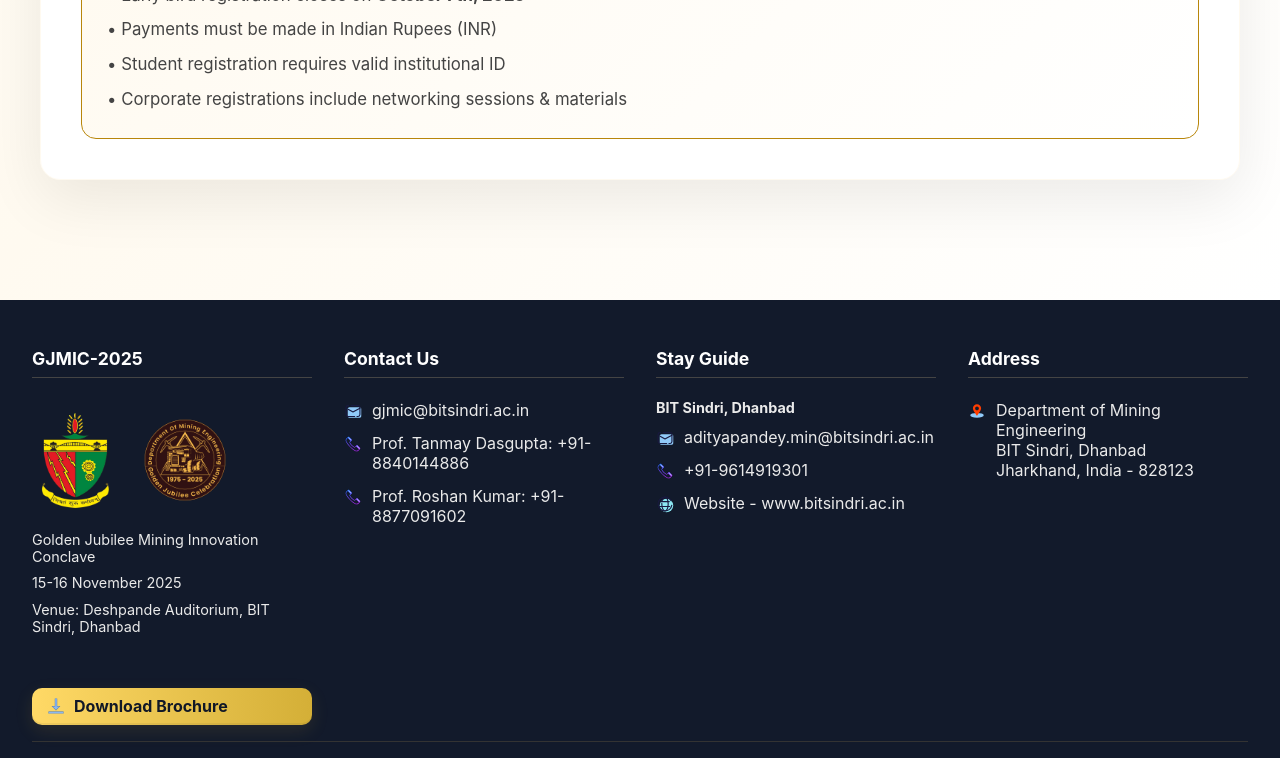
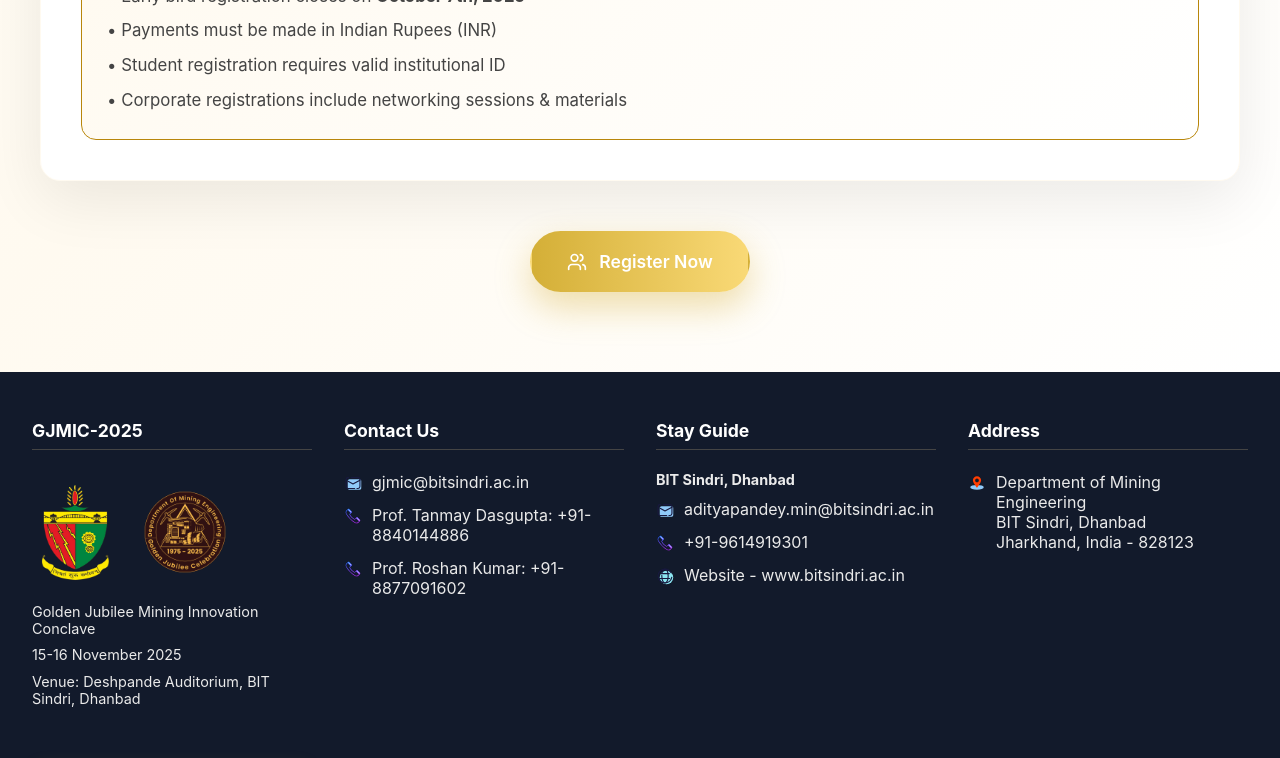
Before and after one commit to AbhishekBaske/gjmic, a React (Vite) app: page /register in a window 1280 px wide. Shown: the part 1131-1889 px from the top of the page. Built offline with nearby package versions, Linux system fonts and the light colour scheme.

Commit message:
link added

```diff
--- a/src/App.jsx
+++ b/src/App.jsx
@@ -23,6 +23,7 @@
 
 const MainContent = styled.main`
   flex: 1;
+  padding-top: 90px; /* Account for fixed navbar height */
 `;
 
 const FooterWrapper = styled.footer`
--- a/src/Components/CallForPapers.jsx
+++ b/src/Components/CallForPapers.jsx
@@ -241,7 +241,7 @@
       <Header>
         <MainTitle className="reveal">Call for <span>Papers</span></MainTitle>
         <Subtitle className="reveal">
-          Share your innovative research and contribute to the Golden Jubilee Mining Innovation Conclave 2025. Join mining professionals, researchers, and industry experts in celebrating 50 years of excellence while shaping the future of mining technology and sustainable practices.
+          Share your innovative research and contribute to the Golden Jubilee Mining Innovation Conclave 2025. Join mining professionals, researchers, and industry experts in celebrating 50 years of excellence while shaping the future of mining technology and sustainable practices.Your paper will be published in our souvenir.
         </Subtitle>
         <ButtonContainer className="reveal">
           <PrimaryButton><FaDownload /> Download template for Abstract</PrimaryButton>
--- a/src/Components/Committee.jsx
+++ b/src/Components/Committee.jsx
@@ -125,7 +125,7 @@
     white-space: pre-line;
     color: #bbbbbb;
     font-size: 0.95rem;
-    text-align: justify;
+    text-align: center;
   }
 
   .member-contact {
@@ -180,7 +180,7 @@
   }, []);
 
   const organisingCommittee = [
-    { name: "Shri Rahul Kumar Purwar, IAS", role: "Chief Patron", dept: "Principal Secretary (Department of Higher and Technical Education)\nGovernment of Jharkhand" },
+    { name: "Shri Rahul Kumar Purwar, IAS", role: "Chief Patron", dept: "Principal Secretary\n (Department of Higher and Technical Education)\nGovernment of Jharkhand" },
   ];
 
   const secondRow = [
@@ -191,7 +191,7 @@
   const thirdRow = [
     { name: "Prof. Tanmay Dasgupta", role: "Co-Convener", dept: "Department of Mining Engineering\nBIT-Sindri, Dhanbad -828123", phone: "+918840144886", email: "tanmaydas.min@bitsindri.ac.in" },
     { name: "Prof. Roshan Kumar", role: "Co-Convener", dept: "Department of Mining Engineering\nBIT-Sindri, Dhanbad -828123", phone: "+918877091602", email: "roshan.min@bitsindri.ac.in" },
-    { name: "Aditya Kumar", role: "Secretary and Treasurer", dept: "Department of Mining Engineering\nBIT-Sindri, Dhanbad -828123", phone: "+919614919301", email: "adityapandey.min@bitsindri.ac.in" },
+    { name: "Prof. Aditya Kumar Pandey", role: "Secretary and Treasurer", dept: "Department of Mining Engineering\nBIT-Sindri, Dhanbad -828123", phone: "+919614919301", email: "adityapandey.min@bitsindri.ac.in" },
   ];
 
   const coreCommitteeMembers = [
--- a/src/Components/Home.jsx
+++ b/src/Components/Home.jsx
@@ -94,8 +94,7 @@
   color: #2f0c0c;
   font-weight: bold;
   transition: 0.3s ease-in-out;
-  opacity: 0;
-  transform: scale(0.8);
+  display: inline-block;
 
   &:hover {
     background: linear-gradient(90deg, #f9d976, #d4af37);
@@ -240,7 +239,13 @@
       </EventDetails>
 
       <RegistrationDetails>
-        <ButtonGold to="/register" ref={(el) => (buttonsRef.current[0] = el)}>
+        <ButtonGold
+          as="a"
+          href="https://docs.google.com/forms/d/e/1FAIpQLSeNO3Ioi6qHNL7MUISBuxszpJO_yrhislwGD4gU_N1_YoLTdg/viewform"
+          target="_blank"
+          rel="noopener noreferrer"
+          ref={(el) => (buttonsRef.current[0] = el)}
+        >
           Register
         </ButtonGold>
         <ButtonOutline
--- a/src/Components/Navbar.jsx
+++ b/src/Components/Navbar.jsx
@@ -5,11 +5,14 @@
 
 // --- Styled Components ---
 const SiteHeader = styled.header`
-  position: sticky;
+  position: fixed;
   top: 0;
-  z-index: 60;
+  left: 0;
+  right: 0;
+  z-index: 1000;
   background: #ffffff;
   border-bottom: 1px solid rgba(15, 23, 42, 0.06);
+  box-shadow: 0 2px 10px rgba(0, 0, 0, 0.1);
 `;
 
 const NavInner = styled.div`
--- a/src/Components/Register.jsx
+++ b/src/Components/Register.jsx
@@ -240,6 +240,38 @@
   }
 `;
 
+const ActionSection = styled.div`
+  text-align: center;
+  margin-top: 50px;
+  animation: fadeInUp 0.6s ease-out 0.6s both;
+`;
+
+const RegistrationButton = styled.a`
+  display: inline-flex;
+  align-items: center;
+  gap: 12px;
+  background: ${goldGradient};
+  color: white;
+  padding: 18px 35px;
+  border-radius: 50px;
+  text-decoration: none;
+  font-weight: 600;
+  font-size: 1.1rem;
+  box-shadow: 0 15px 35px rgba(212, 175, 55, 0.4);
+  transition: all 0.3s ease;
+  border: 2px solid transparent;
+
+  &:hover {
+    background: linear-gradient(90deg, #f9d976, #d4af37);
+    transform: translateY(-3px);
+    box-shadow: 0 20px 45px rgba(212, 175, 55, 0.5);
+  }
+
+  &:active {
+    transform: translateY(-1px);
+  }
+`;
+
 const Register = () => {
   const feesData = [
     {
@@ -339,6 +371,17 @@
             <InfoText>• Corporate registrations include networking sessions & materials</InfoText>
           </InfoPanel>
         </FeesSection>
+
+        <ActionSection>
+          <RegistrationButton
+            href="https://docs.google.com/forms/d/e/1FAIpQLSeNO3Ioi6qHNL7MUISBuxszpJO_yrhislwGD4gU_N1_YoLTdg/viewform"
+            target="_blank"
+            rel="noopener noreferrer"
+          >
+            <Users size={20} />
+            Register Now
+          </RegistrationButton>
+        </ActionSection>
       </MaxWidthWrapper>
     </Container>
   );
```
